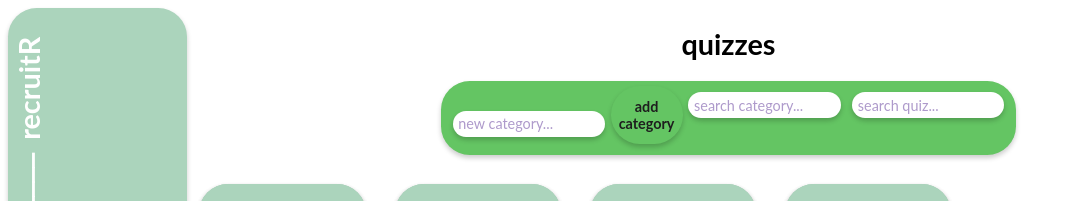
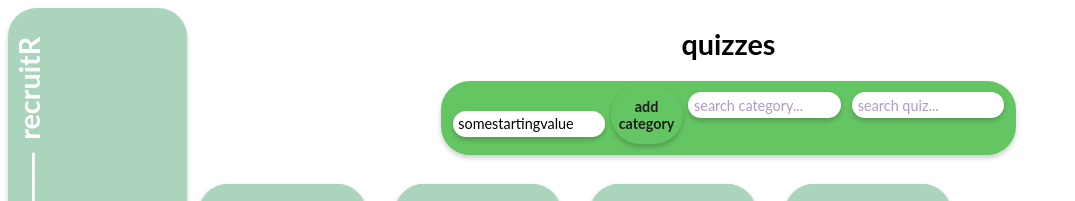
Before and after one commit to Dejavu333/angproj, an Angular app: page /manage-quizzes in a window 1280 px wide. Shown: the top 201 px of the page, without its empty margins (0-1075 px from the left). Built offline with nearby package versions, Linux system fonts and the light colour scheme.

Commit message:
refacts fc lib approach with directive

```diff
--- a/src/app/pages/manage-quizzes-page/FC.ts
+++ b/src/app/pages/manage-quizzes-page/FC.ts
@@ -1,4 +1,5 @@
 import { AsyncValidatorFn, FormControl, ValidatorFn } from "@angular/forms";
+import { Subject } from "rxjs";
 
 export type TriggerEvents = ("blur" | "submit" | "click" | "dblclick" | "focus" | "input" | "hover")[];
 export type FCConf = {
@@ -12,6 +13,7 @@ export type FCConf = {
 export class FC extends FormControl {
     public FCConf: FCConf;
     private manualUpdate: boolean = true;
+    public reset$tream:Subject<void> = new Subject<void>();
 
     constructor(formState?: any, FCConf?:FCConf) {
         const defaultFCConf: FCConf = {
@@ -35,4 +37,9 @@ export class FC extends FormControl {
     forceUpdateValueAndValidity(opts: { onlySelf?: boolean; emitEvent?: boolean } = {}): void {
         super.updateValueAndValidity(opts);
     }
+
+    override reset(formState?: any, options?: { onlySelf?: boolean | undefined; emitEvent?: boolean | undefined; } | undefined): void {
+        super.reset(formState, options);
+        this.reset$tream?.next();
+    }
 }
--- a/src/app/pages/manage-quizzes-page/FCConf.directive.ts
+++ b/src/app/pages/manage-quizzes-page/FCConf.directive.ts
@@ -16,7 +16,7 @@ export class FCConfDirective {
     }
 
     ngAfterViewInit() {
-        if (!this.FC) console.error("You didn't provide an FC instance to the directive... Add [FC]=yourFCInstance")
+        if (!this.FC) { console.error("You didn't provide an FC instance to the directive... Add [FC]=yourFCInstance"); return; }
 
         this.renderer.listen(this.el.nativeElement, "input", (event) => {
             console.log(event)
@@ -24,7 +24,10 @@ export class FCConfDirective {
             this.FC!.setValue(v);
         });
 
-        this.FC!.FCConf.triggers?.forEach(event => {
+        this.el.nativeElement.value = this.FC?.value;
+        this.FC?.reset$tream.subscribe(()=>this.el.nativeElement.value=this.FC?.value) // into two-way binding
+
+        this.FC.FCConf.triggers?.forEach(event => {
             if (!this.nonOrdinaryTriggerEvents.includes(event)) {
                 this.renderer.listen(this.el.nativeElement, event, () => this.onEvent(event));
             }
--- a/src/app/pages/manage-quizzes-page/FG.ts
+++ b/src/app/pages/manage-quizzes-page/FG.ts
@@ -4,7 +4,7 @@ import { FC, FCConf } from "./FC";
 export class FG extends FormGroup {
     public FCConf: FCConf;
 
-    private manualUpdate: boolean = false;
+    private manualUpdate: boolean = false; //todo rethink
 
     constructor(controls?: any, FCConf?: FCConf) {
         const defaultFCConf: FCConf = {
--- a/src/app/pages/manage-quizzes-page/manage-quizzes-page.component.html
+++ b/src/app/pages/manage-quizzes-page/manage-quizzes-page.component.html
@@ -7,7 +7,7 @@
 
         <input [FC]="testfc"  type="text" maxlength="12" (keyup.enter)=addCategory() placeholder="new category..."  autocomplete="off"/>
 
-        <button type="submit" class="button addcategory-button" (click)=addCategory()>add category</button>
+        <button type="submit" class="button addcategory-button" (click)=addCategory() (dblclick)="this.testfc.reset()">add category</button>
         <app-print-error [form]="f" [control]="testfc"/>
     </form>
 
--- a/src/app/pages/manage-quizzes-page/manage-quizzes-page.component.ts
+++ b/src/app/pages/manage-quizzes-page/manage-quizzes-page.component.ts
@@ -38,7 +38,7 @@ export class ManageQuizzesPageComponent implements OnInit {
     constructor(public quizService: QuizService) {
 
         const newCategoryFC = new FC(
-            "startingvalue",
+            "somestartingvalue",
             {   triggers: ["dblclick", "blur"],
                 cascadeValueChange: true ,
                 validators: [Validators.required, containsUppercaseVal()]
```
